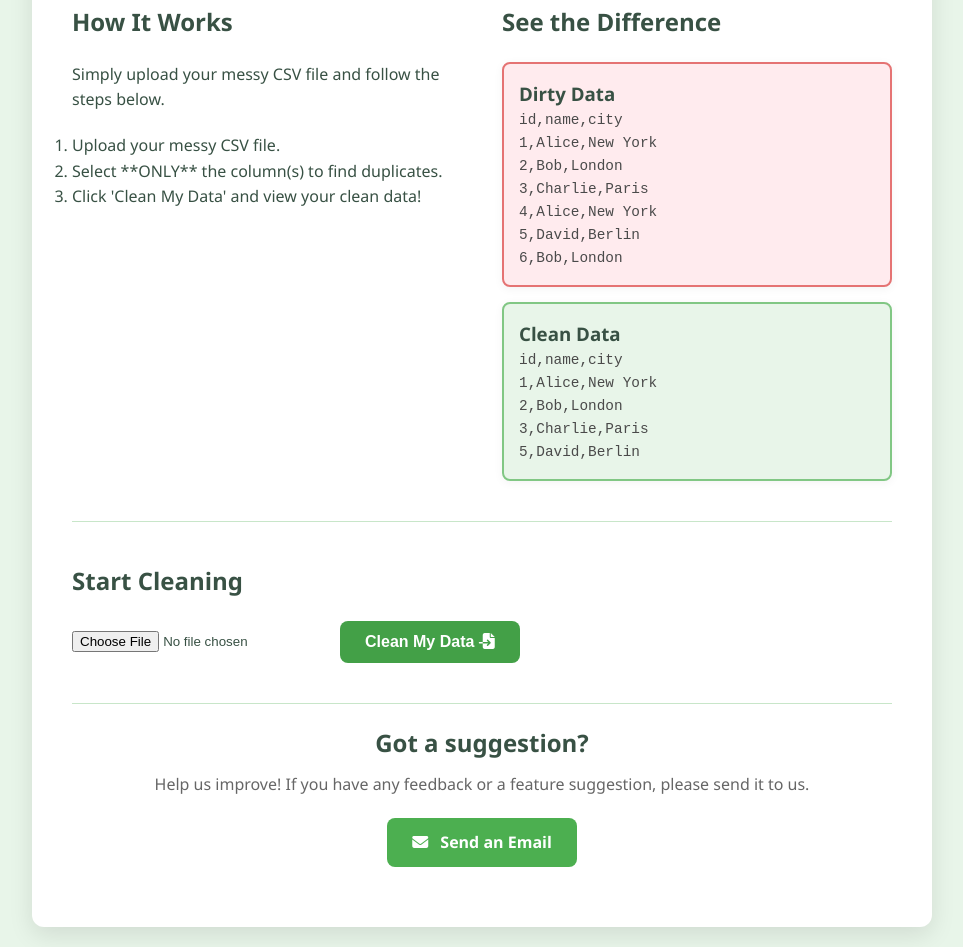
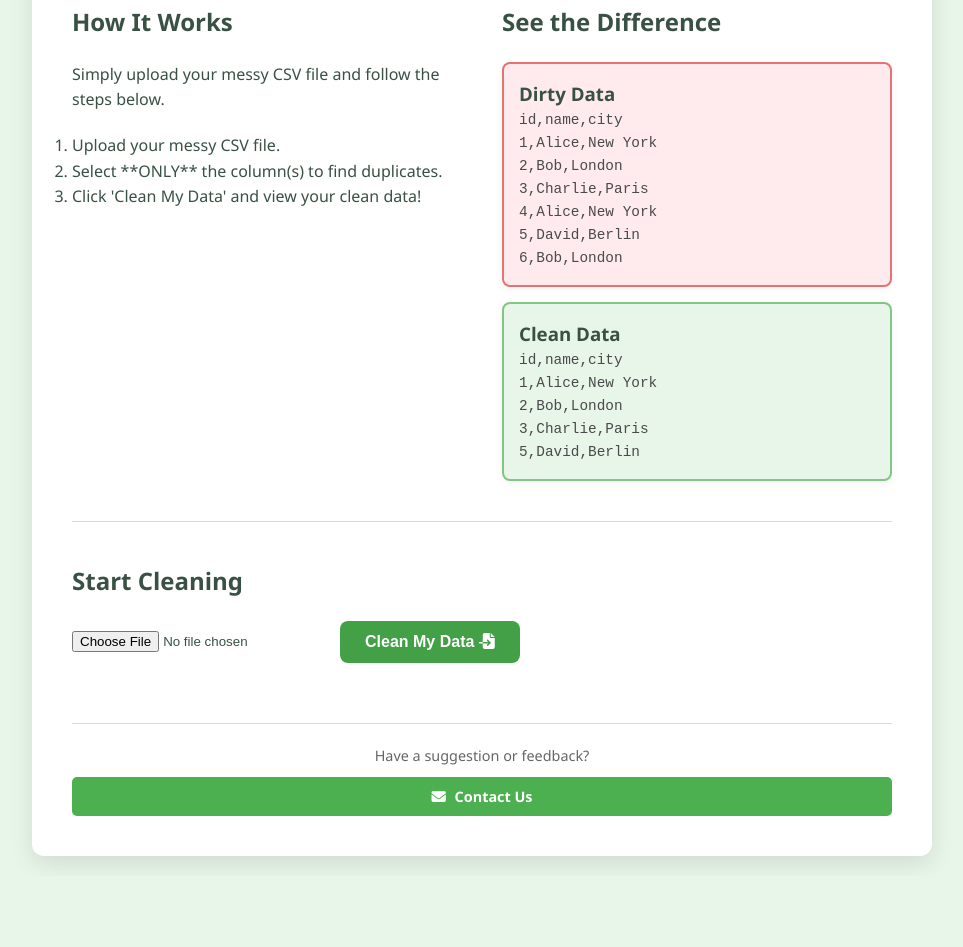
Before and after one commit to Ainzo20/CSV_cleaner, a plain HTML site: page public/index.html in a window 1280 px wide. Shown: the part 382-1329 px from the top of the page, without its empty margins (158-1121 px from the left). After the commit the page ends 1258 px from the top, so only its background shows below. Drawn offline with Linux system fonts and the light colour scheme.

Commit message:
suggestion section

```diff
--- a/public/css/style.css
+++ b/public/css/style.css
@@ -171,18 +171,20 @@ pre {
     flex-wrap: wrap;
 }
 
-.suggestions-section {
+/* Footer Styles */
+.footer {
     text-align: center;
-    padding: 20px;
+    padding: 20px 0 0;
     border-top: 1px solid #c8e6c9;
+    margin-top: 20px;
+    display: flex;
+    flex-direction: column;
+    gap: 10px;
 }
 
-.suggestions-section h2 {
-    margin-bottom: 10px;
-}
-
-.suggestions-section p {
-    margin-bottom: 20px;
+.footer p {
+    margin-bottom: 0;
+    font-size: 0.9rem;
     color: #666;
 }
 
@@ -190,11 +192,12 @@ pre {
     display: inline-block;
     background-color: #4CAF50;
     color: white;
-    padding: 12px 25px;
+    padding: 8px 18px;
     text-decoration: none;
-    border-radius: 8px;
+    border-radius: 5px;
     font-weight: bold;
     transition: background-color 0.3s ease;
+    font-size: 0.9rem;
 }
 
 .email-link:hover {
@@ -202,5 +205,5 @@ pre {
 }
 
 .email-link i {
-    margin-right: 8px;
+    margin-right: 5px;
 }
--- a/public/index.html
+++ b/public/index.html
@@ -48,11 +48,10 @@
             </div>
             <div id="result"></div>
         </section>
-        <section class="suggestions-section">
-            <h2>Got a suggestion?</h2>
-            <p>Help us improve! If you have any feedback or a feature suggestion, please send it to us.</p>
+        <section class="footer">
+            <p>Have a suggestion or feedback?</p>
             <a href="mailto:karlvait84@gmail.com" class="email-link">
-                <i class="fas fa-envelope"></i> Send an Email
+                <i class="fas fa-envelope"></i> Contact Us
             </a>
         </section>
     </div>
```
